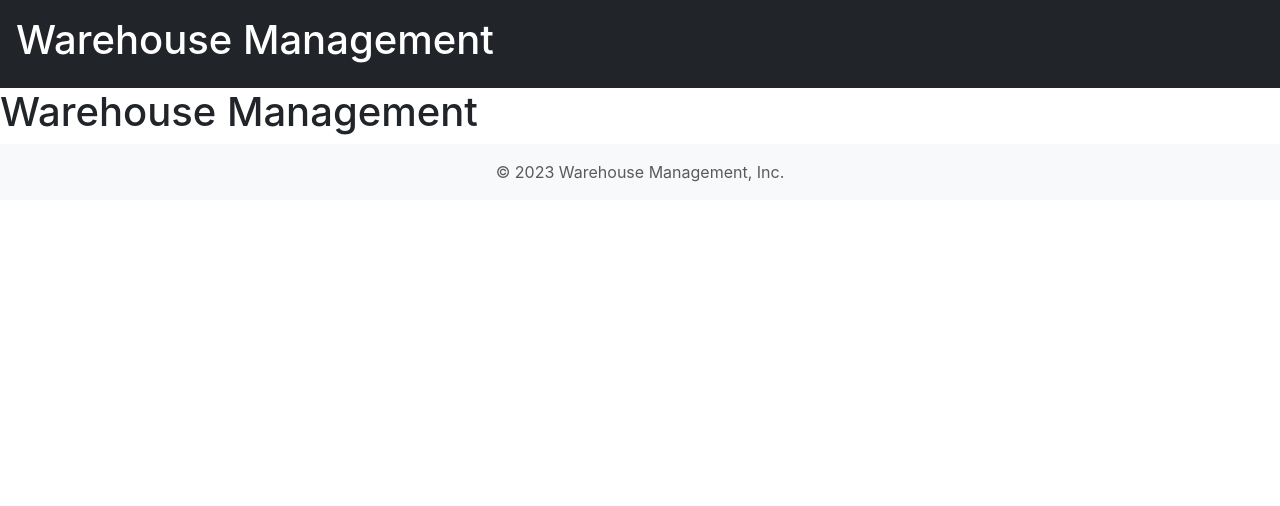
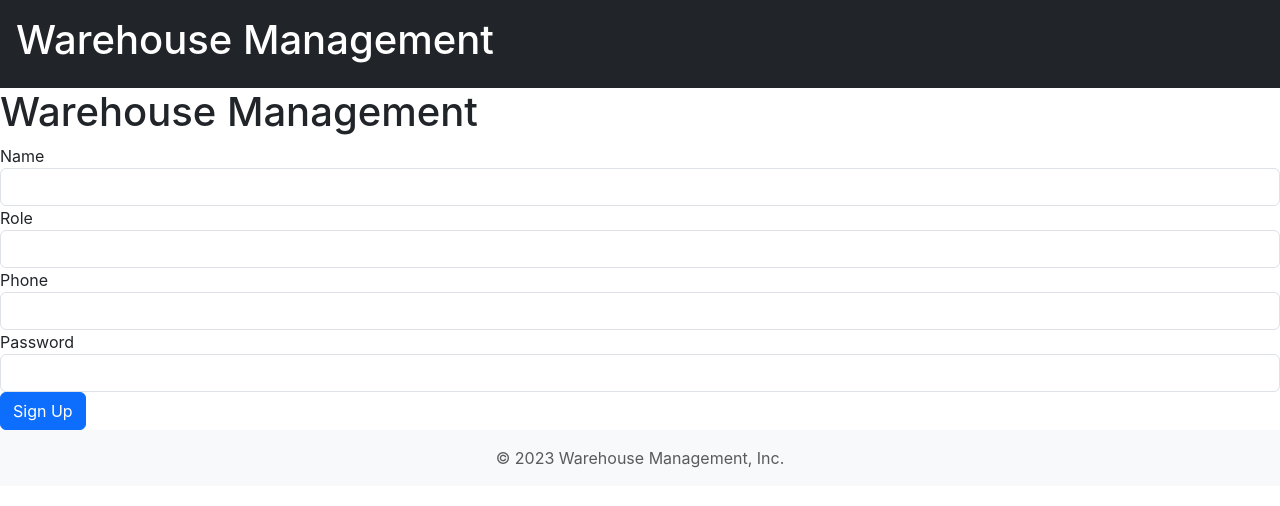
Before and after one commit to supershalala/warehouse-management, a React (Create React App) app in the folder client/: page /signup in a window 1280 px wide. Shown: the top 506 px of the page. Built offline with nearby package versions, Linux system fonts and the light colour scheme.

Commit message:
Signup page and mutations

```diff
--- a/client/src/App.js
+++ b/client/src/App.js
@@ -1,26 +1,51 @@
 import React from 'react';
-import {
-  ApolloClient,
-  InMemoryCache,
-  ApolloProvider,
-  createHttpLink,
-} from '@apollo/client';
+import { ApolloClient, InMemoryCache, ApolloProvider, createHttpLink } from '@apollo/client';
 import { setContext } from '@apollo/client/link/context';
 import { BrowserRouter as Router, Routes, Route } from 'react-router-dom';
-
 import Header from './components/Header';
 import Footer from './components/Footer';
+import Signup from './pages/Signup';
 
+// Construct our main GraphQL API endpoint
+// Construct our main GraphQL API endpoint
+const httpLink = createHttpLink({
+  uri: 'http://localhost:3001/graphql',
+});
+
+
+// Construct request middleware that will attach the JWT token to every request as an `authorization` header
+const authLink = setContext((_, { headers }) => {
+  // get the authentication token from local storage if it exists
+  const token = localStorage.getItem('id_token');
+  // return the headers to the context so httpLink can read them
+  return {
+    headers: {
+      ...headers,
+      authorization: token ? `Bearer ${token}` : '',
+    },
+  };
+});
+
+const client = new ApolloClient({
+  // Set up our client to execute the `authLink` middleware prior to making the request to our GraphQL API
+  link: authLink.concat(httpLink),
+  cache: new InMemoryCache(),
+});
 
 function App() {
   return (
-    <div className="App">
-      <Header />
-
-      <h1>Warehouse Management</h1>
-
-      <Footer/>
-    </div>
+    <ApolloProvider client={client}>
+      <Router>
+        <div className="App">
+          <Header />
+          <h1>Warehouse Management</h1>
+          <Routes>
+            <Route path="/signup" element={<Signup />} />
+          </Routes>
+          <Footer/>
+        </div>
+      </Router>
+    </ApolloProvider>
   );
 }
 
--- /dev/null
+++ b/client/src/pages/Signup.js
@@ -0,0 +1,70 @@
+import React, { useState } from 'react';
+import { useMutation } from '@apollo/client';
+import { SIGNUP_USER } from '../utils/mutations';
+
+const SignUp = () => {
+    const [formState, setFormState] = useState({
+        name: '',
+        role: '',
+        phone: '',
+        password: '',
+    });
+
+    const [signUp, { error }] = useMutation(SIGNUP_USER);
+
+    const handleFormSubmit = async event => {
+        event.preventDefault();
+        try {
+            const { data } = await signUp({
+                variables: { ...formState }
+            });
+
+            console.log(data);
+        } catch (e) {
+            console.error(e);
+        }
+    };
+
+    const handleChange = event => {
+        const { name, value } = event.target;
+
+        setFormState({
+            ...formState,
+            [name]: value,
+        });
+    };
+
+    return (
+        <div>
+            <form onSubmit={handleFormSubmit}>
+                <div className="form-group">
+                    <label htmlFor="name">Name</label>
+                    <input type="text" id="name" className="form-control" name="name" onChange={handleChange} />
+                </div>
+
+                <div className="form-group">
+                    <label htmlFor="role">Role</label>
+                    <input type="text" id="role" className="form-control" name="role" onChange={handleChange} />
+                </div>
+
+                <div className="form-group">
+                    <label htmlFor="phone">Phone</label>
+                    <input type="text" id="phone" className="form-control" name="phone" onChange={handleChange} />
+                </div>
+
+                <div className="form-group">
+                    <label htmlFor="password">Password</label>
+                    <input type="password" id="password" className="form-control" name="password" onChange={handleChange} />
+                </div>
+
+                <button type="submit" className="btn btn-primary">
+                    Sign Up
+                </button>
+
+                {error && <div className="alert alert-danger">Sign Up failed</div>}
+            </form>
+        </div>
+    );
+};
+
+export default SignUp;
--- /dev/null
+++ b/client/src/utils/mutations.js
@@ -0,0 +1,13 @@
+import { gql } from '@apollo/client';
+
+export const SIGNUP_USER = gql`
+    mutation signUp($name: String!, $role: String!, $phone: String!, $password: String!) {
+        signUp(name: $name, role: $role, phone: $phone, password: $password) {
+            token
+            user {
+                id
+                name
+            }
+        }
+    }
+`;
```
Also changed, not shown: 1 other file (tests, documents, lock files or other folders).
